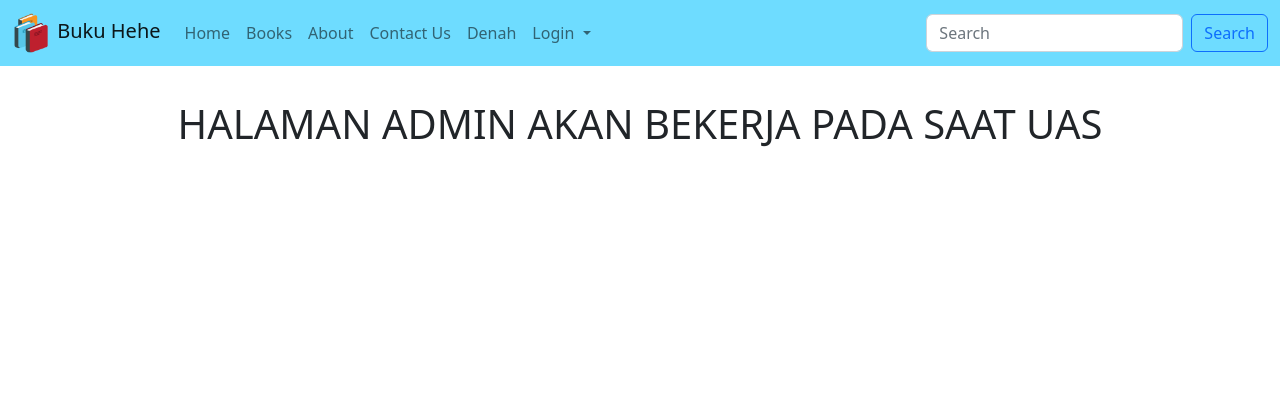
After one commit to aNdr3W03/SI2_UAS, a CodeIgniter app: page /SI2_UAS/index.php/homepage/admin_function in a window 1280 px wide. The commit adds this page. Shown: the top 420 px of the page. Run offline with CodeIgniter, Linux system fonts and the light colour scheme; some libraries are stand-ins or nearby versions.

Commit message:
Menambahkan informasi halaman admin dan pembuatan routenya

```diff
--- a/application/config/routes.php
+++ b/application/config/routes.php
@@ -6,3 +6,5 @@ $route['translate_uri_dashes'] = FALSE;
 
 $route['aslab'] = 'contact/aslab';
 $route['denah'] = 'homepage/denah';
+$route['admin'] = 'homepage/admin_function';
+$route['user'] = 'homepage/user_function';
--- a/application/controllers/homepage.php
+++ b/application/controllers/homepage.php
@@ -15,4 +15,18 @@ class Homepage extends CI_Controller
 		$this->load->view('denah_view');
 		$this->load->view('template/footer');
 	}
+
+	function admin_function()
+	{
+		$this->load->view('template/header');
+		$this->load->view('admin_view');
+		$this->load->view('template/footer');
+	}
+
+	function user_function()
+	{
+		$this->load->view('template/header');
+		$this->load->view('user_view');
+		$this->load->view('template/footer');
+	}
 }
--- a/application/views/about_view.php
+++ b/application/views/about_view.php
@@ -7,7 +7,7 @@
     <link href="https://fonts.googleapis.com/css2?family=Manjari:wght@100;400;700&display=swap" rel="stylesheet">
 
     <style>
-        div{
+        div {
             font-family: 'Manjari', sans-serif;
         }
     </style>
@@ -39,6 +39,6 @@
         </p>
     </div>
 
-    <div style="margin-bottom: 100px;"/>
+    <div style="margin-bottom: 100px;" />
 
 </body>
--- /dev/null
+++ b/application/views/admin_view.php
@@ -0,0 +1,8 @@
+<div style="margin-top: 100px; text-align: center;">
+    <h1 style=" margin-font-weight: bold;">
+        HALAMAN ADMIN AKAN BEKERJA PADA SAAT UAS
+    </h1>
+</div>
+
+<div style="margin-bottom: 100px; ">
+</div>
--- a/application/views/template/header.php
+++ b/application/views/template/header.php
@@ -54,11 +54,11 @@
                             Login
                         </a>
                         <ul class="dropdown-menu" aria-labelledby="navbarDropdown">
-                            <li><a class="dropdown-item" href="#">User</a></li>
+                            <li><a class="dropdown-item" href="user">User</a></li>
                             <li>
                                 <hr class="dropdown-divider">
                             </li>
-                            <li><a class="dropdown-item" href="#">Admin</a></li>
+                            <li><a class="dropdown-item" href="admin">Admin</a></li>
                         </ul>
                     </li>
                 </ul>
```
Also changed, not shown: application/views/user_view.php (added, +8 -0 lines).
